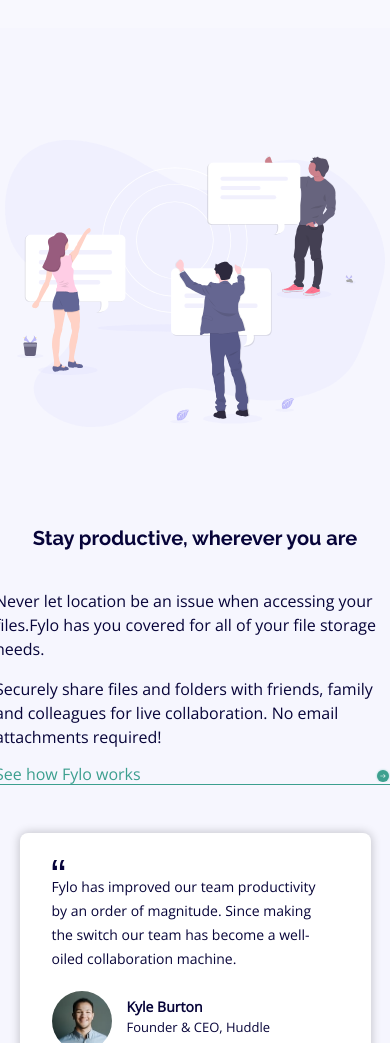
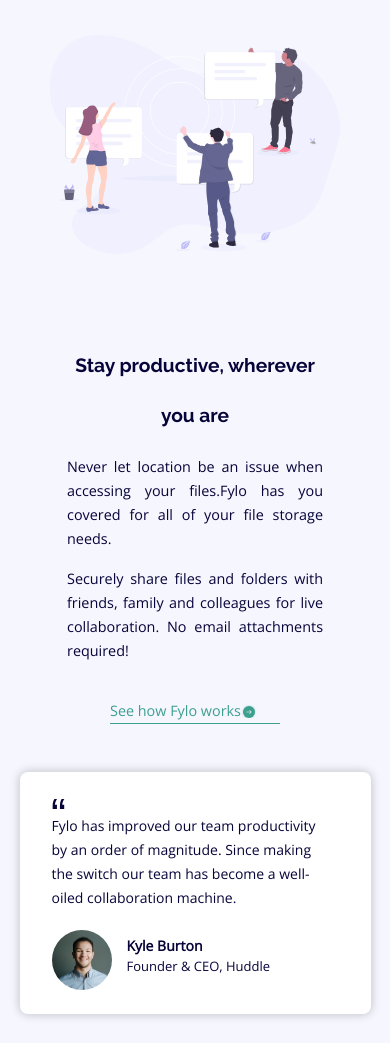
Before and after one commit to JessicaRosalia/Challenge-Site-Fylo, a plain HTML site: page index.html in a window 390 px wide. Shown: the part 957-2000 px from the top of the page. Drawn offline with nearby package versions, Linux system fonts and the light colour scheme.

Commit message:
Corringindo medias para responsividade

```diff
--- a/css/main.css
+++ b/css/main.css
@@ -4,7 +4,9 @@
     border: 0;
     box-sizing: border-box;
 }
-
+html,body{
+    font-size:16px;
+}
 body {
     font-family: 'Open Sans', sans-serif;
     font-weight: 400;
@@ -152,9 +154,14 @@ header nav .menu-mobile div{
     width: 170px;
 }
 
+#share-files .infos p.text{
+    margin-bottom:0;
+}
+/*
 #share-files .text {
     flex: 1;
 }
+*/
 
 #share-files span {
     background: url('../images/icon-arrow.svg') no-repeat;
--- a/css/responsive.css
+++ b/css/responsive.css
@@ -71,6 +71,7 @@
     }
     #acess .content .form-2 input,
     #acess .content .form-2 a {
+        font-size:0.8em;
         width: 90%;
     }
     /* rodape */
@@ -107,12 +108,62 @@
     header nav ul{
         display: none;
     }
+    /*
     #share-files a {
         width: 400px;
     }
+    */
 
+    #share-files .infos .text-info{
+      width: 25rem;
+      text-align: justify;
+    }
     #acess>.content {
         max-width: 400px;
     }
 
+    #acess .content .form-2{
+        display: flex;
+        flex-direction: column;
+        align-items: center;
+    }
+
 }
+
+@media(max-width:430px){
+    #share-files .infos .text-info h1{
+        font-size:1.2em;
+        margin-bottom: 15px;
+    }
+    #share-files .infos .text-info p{
+        font-size:0.9em;
+    }
+    #share-files .infos .text-info{
+        width: 16rem;
+        display: flex;
+        flex-direction: column;
+        align-items: center;
+    }
+    #share-files .infos .text-info a{
+        margin-top: 20px;
+    }
+
+    #share-files .content .illustration-2 img {
+        width: 290px;
+    }
+
+    #acess .content .acess-content h2{
+        font-size:1.2em;
+    }
+    #acess .content .acess-content p {
+        font-size:0.9em;
+    }
+    #get-started .cont1 h1{
+        font-size:1.2em;
+        line-height: 1.4em;
+    }
+    #get-started .cont1 p {
+        font-size:0.9em;
+    }
+
+}
--- a/index.html
+++ b/index.html
@@ -81,7 +81,7 @@
                     <p>Securely share files and folders with friends, family and colleagues for live collaboration. No
                         email attachments required!</p>
                     <a href="#">
-                        <div class="text">See how Fylo works</div><span></span>
+                        <p class="text">See how Fylo works</p><span></span>
                     </a>
                 </div>
 
```
